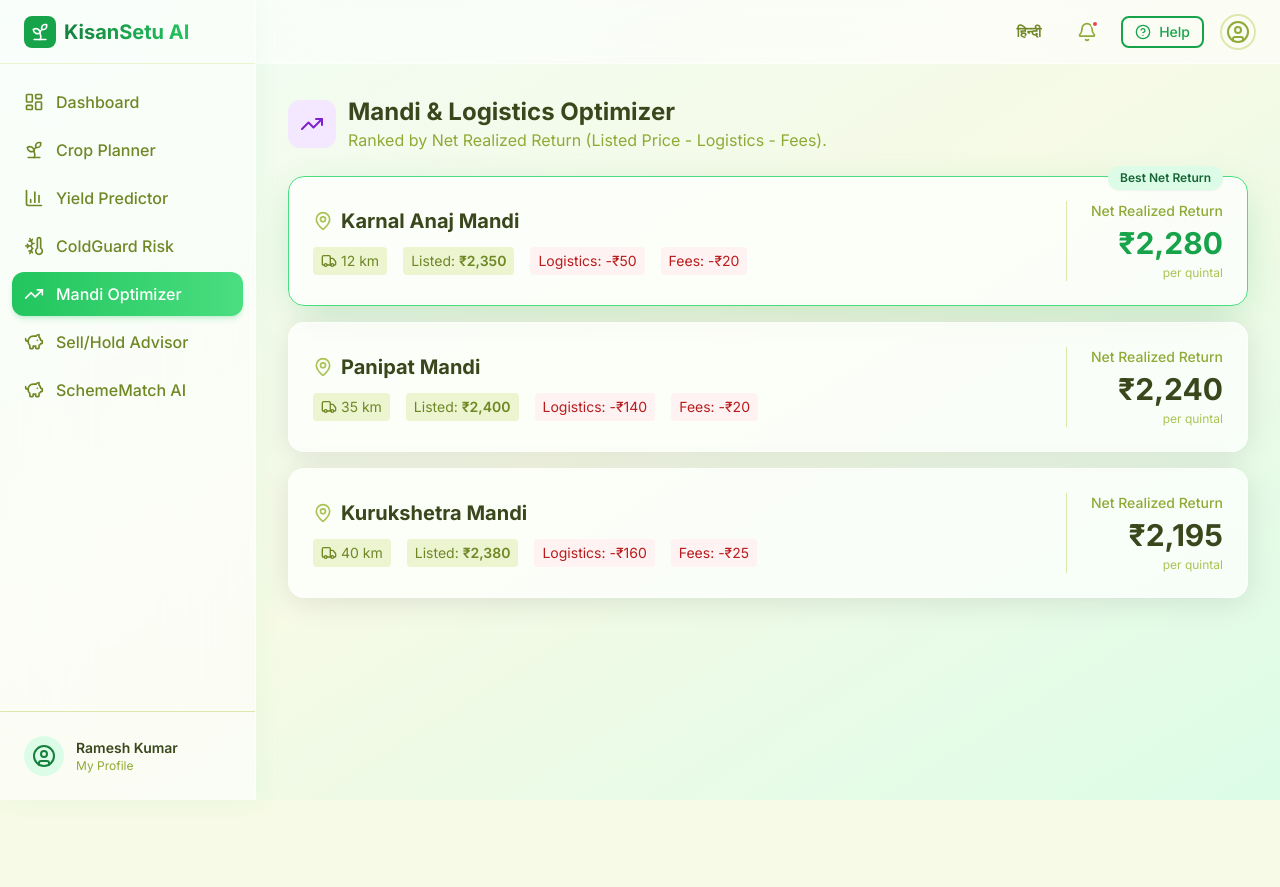
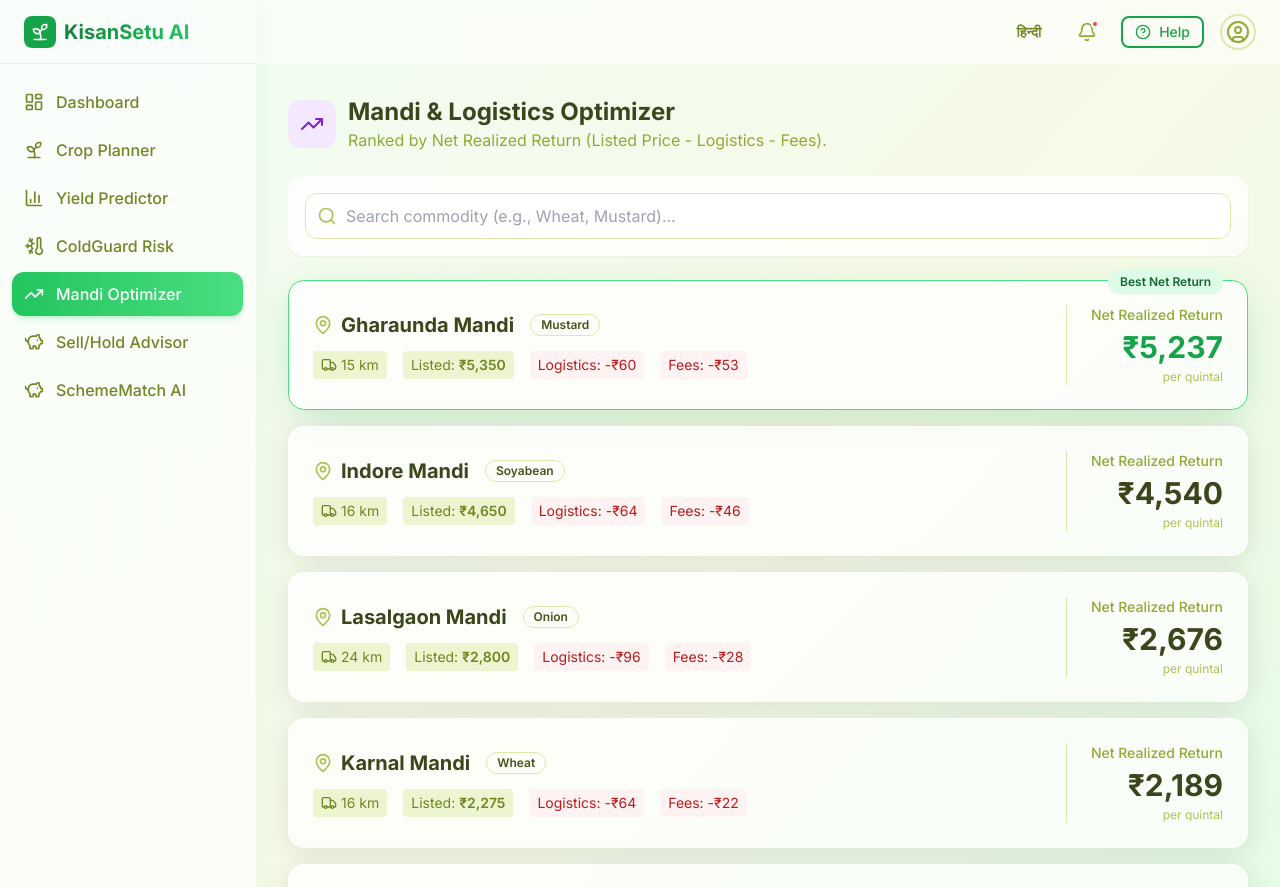
Before and after one commit to Ashu0378/Kisan-Setu, a React app in the folder frontend/: page /dashboard/mandi-optimizer in a window 1280 px wide. Shown: the top 887 px of the page. Before the commit the page ends 800 px from the top, so only its background shows below. Built offline with nearby package versions, Linux system fonts and the light colour scheme; the HTML template or start-up script is replaced by a standard one.

Commit message:
feat: integrate high-fidelity mock mandi API for crop rates

```diff
--- a/frontend/src/modules/mandi-optimizer/MandiOptimizer.jsx
+++ b/frontend/src/modules/mandi-optimizer/MandiOptimizer.jsx
@@ -1,17 +1,67 @@
-import React from 'react';
+import React, { useState, useEffect } from 'react';
 import { Card, CardContent } from '../../components/ui/Card';
 import { Badge } from '../../components/ui/Badge';
+
 import { useLanguage } from '../../contexts/LanguageContext';
-import { MapPin, Truck, TrendingUp } from 'lucide-react';
+import { MapPin, Truck, TrendingUp, Search, Loader2 } from 'lucide-react';
+import { fetchMandiPrices } from '../../services/mandiService';
 
 export function MandiOptimizer() {
   const { lang } = useLanguage();
 
-  const mandis = [
-    { name: 'Karnal Anaj Mandi', distance: '12 km', listedPrice: '₹2,350', transportCost: '₹50', fees: '₹20', netReturn: '₹2,280', recommended: true },
-    { name: 'Panipat Mandi', distance: '35 km', listedPrice: '₹2,400', transportCost: '₹140', fees: '₹20', netReturn: '₹2,240', recommended: false },
-    { name: 'Kurukshetra Mandi', distance: '40 km', listedPrice: '₹2,380', transportCost: '₹160', fees: '₹25', netReturn: '₹2,195', recommended: false },
-  ];
+  const [mandis, setMandis] = useState([]);
+  const [loading, setLoading] = useState(true);
+  const [searchQuery, setSearchQuery] = useState('');
+
+  useEffect(() => {
+    const loadData = async () => {
+      setLoading(true);
+      try {
+        const data = await fetchMandiPrices({ commodity: searchQuery || 'All' });
+        // Process data to calculate Net Return (simulating the AI optimizer logic)
+        const processed = data.map(item => {
+          const listedPrice = item.modal_price;
+          // Simulate distance 10 to 60 km
+          const distance = Math.floor(Math.random() * 50) + 10;
+          // Simulate transport cost: ₹4 per km per quintal
+          const transportCost = distance * 4;
+          // Simulate Mandi tax/fees 1% of listed
+          const fees = Math.floor(listedPrice * 0.01);
+          const netReturn = listedPrice - transportCost - fees;
+          return {
+            ...item,
+            distance: `${distance} km`,
+            listedPrice: `₹${listedPrice.toLocaleString('en-IN')}`,
+            transportCost: `₹${transportCost.toLocaleString('en-IN')}`,
+            fees: `₹${fees.toLocaleString('en-IN')}`,
+            netReturnVal: netReturn,
+            netReturn: `₹${netReturn.toLocaleString('en-IN')}`
+          };
+        });
+
+        // Sort by highest net return
+        processed.sort((a, b) => b.netReturnVal - a.netReturnVal);
+
+        // Mark the top one as recommended
+        if (processed.length > 0) {
+          processed[0].recommended = true;
+        }
+
+        setMandis(processed);
+      } catch (error) {
+        console.error("Failed to fetch mandi prices:", error);
+      } finally {
+        setLoading(false);
+      }
+    };
+
+    // Debounce search slightly
+    const timer = setTimeout(() => {
+      loadData();
+    }, 500);
+
+    return () => clearTimeout(timer);
+  }, [searchQuery]);
 
   return (
     <div className="space-y-6 animate-fade-in max-w-5xl mx-auto">
@@ -25,9 +75,32 @@ export function MandiOptimizer() {
         </div>
       </div>
 
+      <div className="bg-white/70 backdrop-blur-xl p-4 rounded-2xl border border-white/60 shadow-sm flex items-center gap-4 animate-slide-up">
+        <div className="relative flex-1">
+          <Search className="w-5 h-5 text-surface-400 absolute left-3 top-1/2 -translate-y-1/2" />
+          <input
+            type="text"
+            placeholder={lang === 'en' ? "Search commodity (e.g., Wheat, Mustard)..." : "फसल खोजें (जैसे, गेहूं, सरसों)..."}
+            className="w-full pl-10 pr-4 py-2.5 rounded-xl border border-surface-200 focus:outline-none focus:ring-2 focus:ring-brand-500 bg-white"
+            value={searchQuery}
+            onChange={(e) => setSearchQuery(e.target.value)}
+          />
+        </div>
+      </div>
+
       <div className="space-y-4">
-        {mandis.map((mandi, idx) => (
-          <Card key={idx} className={`animate-slide-up ${mandi.recommended ? 'border-brand-400 shadow-hover-glow relative' : ''}`} style={{ animationDelay: `${(idx + 1) * 100}ms` }}>
+        {loading ? (
+          <div className="flex flex-col items-center justify-center py-12">
+            <Loader2 className="w-8 h-8 text-brand-500 animate-spin mb-4" />
+            <p className="text-surface-500">{lang === 'en' ? 'Fetching live API data...' : 'लाइव डेटा प्राप्त किया जा रहा है...'}</p>
+          </div>
+        ) : mandis.length === 0 ? (
+          <div className="text-center py-12 text-surface-500">
+            {lang === 'en' ? 'No mandi data found for this commodity.' : 'इस फसल के लिए कोई मंडी डेटा नहीं मिला।'}
+          </div>
+        ) : (
+          mandis.map((mandi, idx) => (
+            <Card key={idx} className={`animate-slide-up ${mandi.recommended ? 'border-brand-400 shadow-hover-glow relative' : ''}`} style={{ animationDelay: `${(idx + 1) * 100}ms` }}>
             {mandi.recommended && (
                <div className="absolute top-0 right-6 transform -translate-y-1/2">
                  <Badge variant="brand" className="px-3 py-1 shadow-sm">{lang === 'en' ? 'Best Net Return' : 'सर्वोत्तम शुद्ध रिटर्न'}</Badge>
@@ -37,7 +110,8 @@ export function MandiOptimizer() {
               <div className="flex-1">
                 <div className="flex items-center gap-2 mb-2">
                   <MapPin className="w-5 h-5 text-surface-400" />
-                  <h3 className="text-xl font-bold text-surface-900">{mandi.name}</h3>
+                  <h3 className="text-xl font-bold text-surface-900">{mandi.market} Mandi</h3>
+                  <Badge variant="outline" className="ml-2">{mandi.commodity}</Badge>
                 </div>
                 <div className="flex flex-wrap gap-4 text-sm text-surface-600 mt-3">
                   <span className="flex items-center gap-1 bg-surface-100 px-2 py-1 rounded"><Truck className="w-4 h-4"/> {mandi.distance}</span>
@@ -53,7 +127,8 @@ export function MandiOptimizer() {
               </div>
             </CardContent>
           </Card>
-        ))}
+          ))
+        )}
       </div>
     </div>
   );
--- /dev/null
+++ b/frontend/src/services/mandiService.js
@@ -0,0 +1,122 @@
+// High-Fidelity Mock Service for Indian Mandi Prices (Agmarknet data simulation)
+// In a production environment, this would call data.gov.in API:
+// fetch(`https://api.data.gov.in/resource/...&api-key=${import.meta.env.VITE_GOV_API_KEY}`)
+
+const MOCK_MANDI_DATA = [
+  {
+    state: "Haryana",
+    district: "Karnal",
+    market: "Karnal",
+    commodity: "Wheat",
+    variety: "Other",
+    grade: "FAQ",
+    arrival_date: new Date().toISOString().split('T')[0],
+    min_price: 2250,
+    max_price: 2350,
+    modal_price: 2275
+  },
+  {
+    state: "Haryana",
+    district: "Kurukshetra",
+    market: "Pipli",
+    commodity: "Wheat",
+    variety: "Local",
+    grade: "FAQ",
+    arrival_date: new Date().toISOString().split('T')[0],
+    min_price: 2200,
+    max_price: 2320,
+    modal_price: 2260
+  },
+  {
+    state: "Punjab",
+    district: "Ludhiana",
+    market: "Ludhiana",
+    commodity: "Wheat",
+    variety: "147 Average",
+    grade: "FAQ",
+    arrival_date: new Date().toISOString().split('T')[0],
+    min_price: 2300,
+    max_price: 2410,
+    modal_price: 2350
+  },
+  {
+    state: "Haryana",
+    district: "Karnal",
+    market: "Gharaunda",
+    commodity: "Mustard",
+    variety: "Mustard",
+    grade: "FAQ",
+    arrival_date: new Date().toISOString().split('T')[0],
+    min_price: 5200,
+    max_price: 5450,
+    modal_price: 5350
+  },
+  {
+    state: "Uttar Pradesh",
+    district: "Agra",
+    market: "Agra",
+    commodity: "Potato",
+    variety: "Desi",
+    grade: "FAQ",
+    arrival_date: new Date().toISOString().split('T')[0],
+    min_price: 1200,
+    max_price: 1550,
+    modal_price: 1400
+  },
+  {
+    state: "Madhya Pradesh",
+    district: "Indore",
+    market: "Indore",
+    commodity: "Soyabean",
+    variety: "Yellow",
+    grade: "FAQ",
+    arrival_date: new Date().toISOString().split('T')[0],
+    min_price: 4500,
+    max_price: 4800,
+    modal_price: 4650
+  },
+  {
+    state: "Maharashtra",
+    district: "Nashik",
+    market: "Lasalgaon",
+    commodity: "Onion",
+    variety: "Red",
+    grade: "FAQ",
+    arrival_date: new Date().toISOString().split('T')[0],
+    min_price: 2500,
+    max_price: 3200,
+    modal_price: 2800
+  }
+];
+
+export const fetchMandiPrices = async (filters = {}) => {
+  // Simulate network delay between 800ms to 2000ms for realism
+  const delay = Math.floor(Math.random() * 1200) + 800;
+
+  return new Promise((resolve) => {
+    setTimeout(() => {
+      let filteredData = [...MOCK_MANDI_DATA];
+
+      // Apply filters if they exist
+      if (filters.commodity && filters.commodity !== 'All') {
+        filteredData = filteredData.filter(item =>
+          item.commodity.toLowerCase() === filters.commodity.toLowerCase()
+        );
+      }
+
+      if (filters.state && filters.state !== 'All') {
+        filteredData = filteredData.filter(item =>
+          item.state.toLowerCase() === filters.state.toLowerCase()
+        );
+      }
+
+      if (filters.district && filters.district !== 'All') {
+        filteredData = filteredData.filter(item =>
+          item.district.toLowerCase() === filters.district.toLowerCase()
+        );
+      }
+
+      resolve(filteredData);
+    }, delay);
+  });
+};
```
